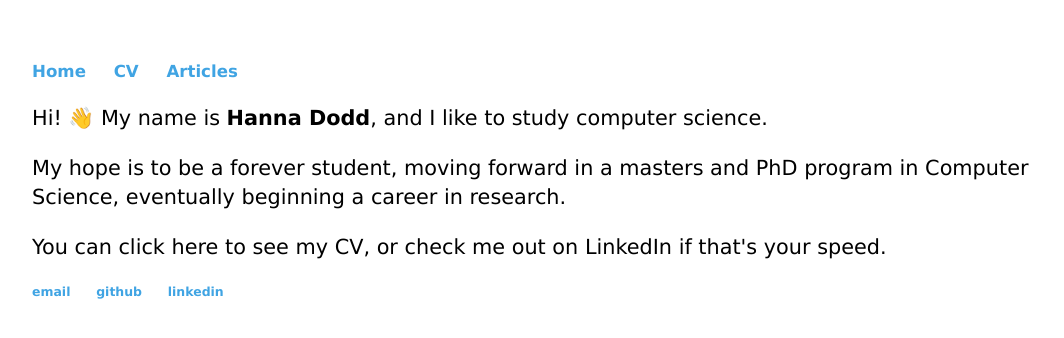
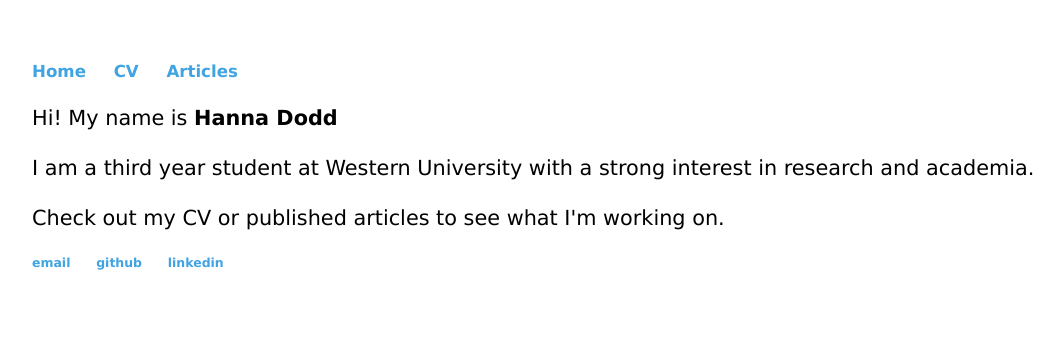
Before and after one commit to hanna-dodd/hanna-dodd.github.io, a Jekyll site: the page built from index.html, in a window 1280 px wide. Shown: the top 338 px of the page, without its empty margins (96-1160 px from the left). Built offline with Jekyll 4.4.1, drawn with Linux system fonts in a browser that asks for light colours.

Commit message:
Update opening paragraph.
Changed paragraph to be more concise.

```diff
--- a/index.html
+++ b/index.html
@@ -4,9 +4,9 @@ title: Home
 ---
 <div class="blurb">
 
-    <p>Hi! 👋 My name is <b>Hanna Dodd</b>, and I like to study computer science.</p>
-    <p>My hope is to be a forever student, moving forward in a masters and PhD program in Computer Science, eventually beginning a career in research.</p>
-    <p>You can click here to see my CV, or check me out on LinkedIn if that's your speed.</p>
+    <p>Hi! My name is <b>Hanna Dodd</b></p>
+    <p>I am a third year student at Western University with a strong interest in research and academia.</p>
+    <p>Check out my CV or published articles to see what I'm working on.</p>
 
 
 </div><!-- /.blurb -->
```
